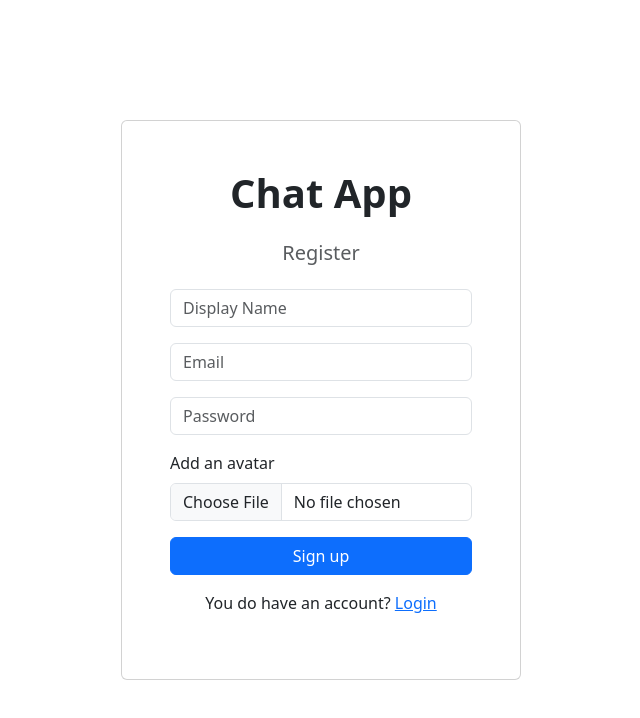
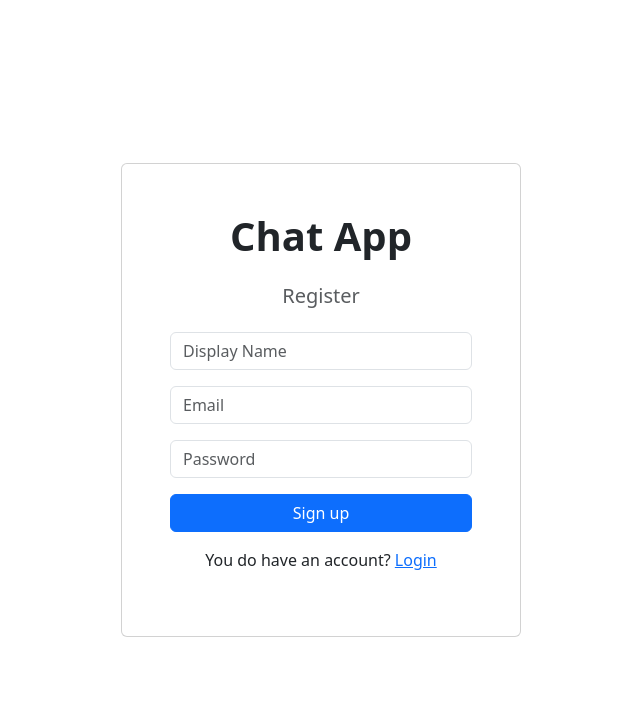
Before and after one commit to saidahmetbayrak/react-firebase-chat, a React (Create React App) app: page /register in a window 1280 px wide. Shown: the top 718 px of the page, without its empty margins (319-959 px from the left). Built offline with nearby package versions, Linux system fonts and the light colour scheme; no server answers.

Commit message:
feat: Remove image upload from registration
This commit removes the image upload functionality from the user registration page.
- Removed file input for avatar.
- Removed Firebase Storage related logic and imports.
- User registration now only requires display name, email, and password.

```diff
--- a/src/pages/Register.js
+++ b/src/pages/Register.js
@@ -67,10 +67,7 @@ const Register = () => {
             <Form.Group className="mb-3">
               <Form.Control type="password" placeholder="Password" required />
             </Form.Group>
-            <Form.Group className="mb-3">
-              <Form.Label>Add an avatar</Form.Label>
-              <Form.Control type="file" required />
-            </Form.Group>
+
             <Button variant="primary" type="submit" className="w-100">
               Sign up
             </Button>
```
